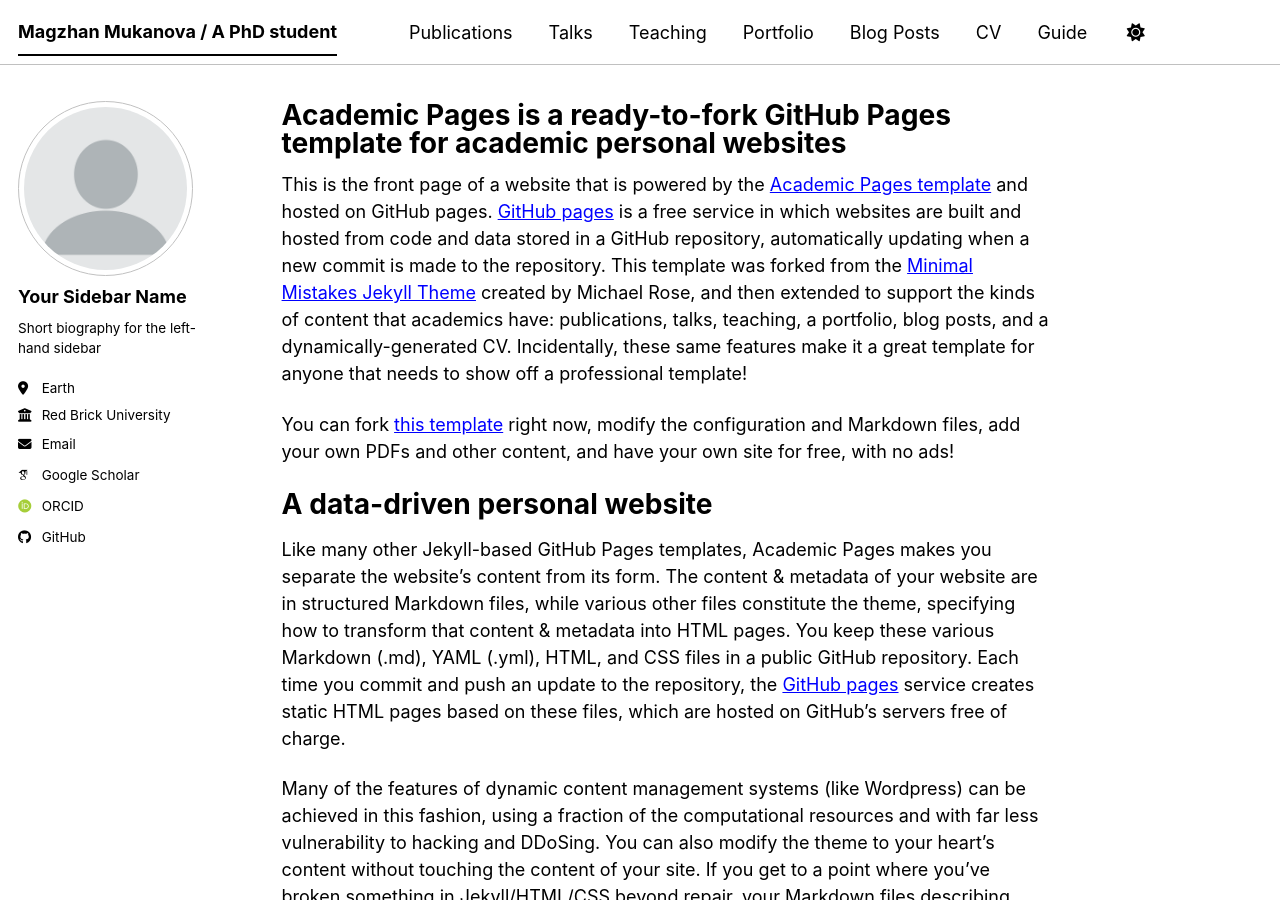
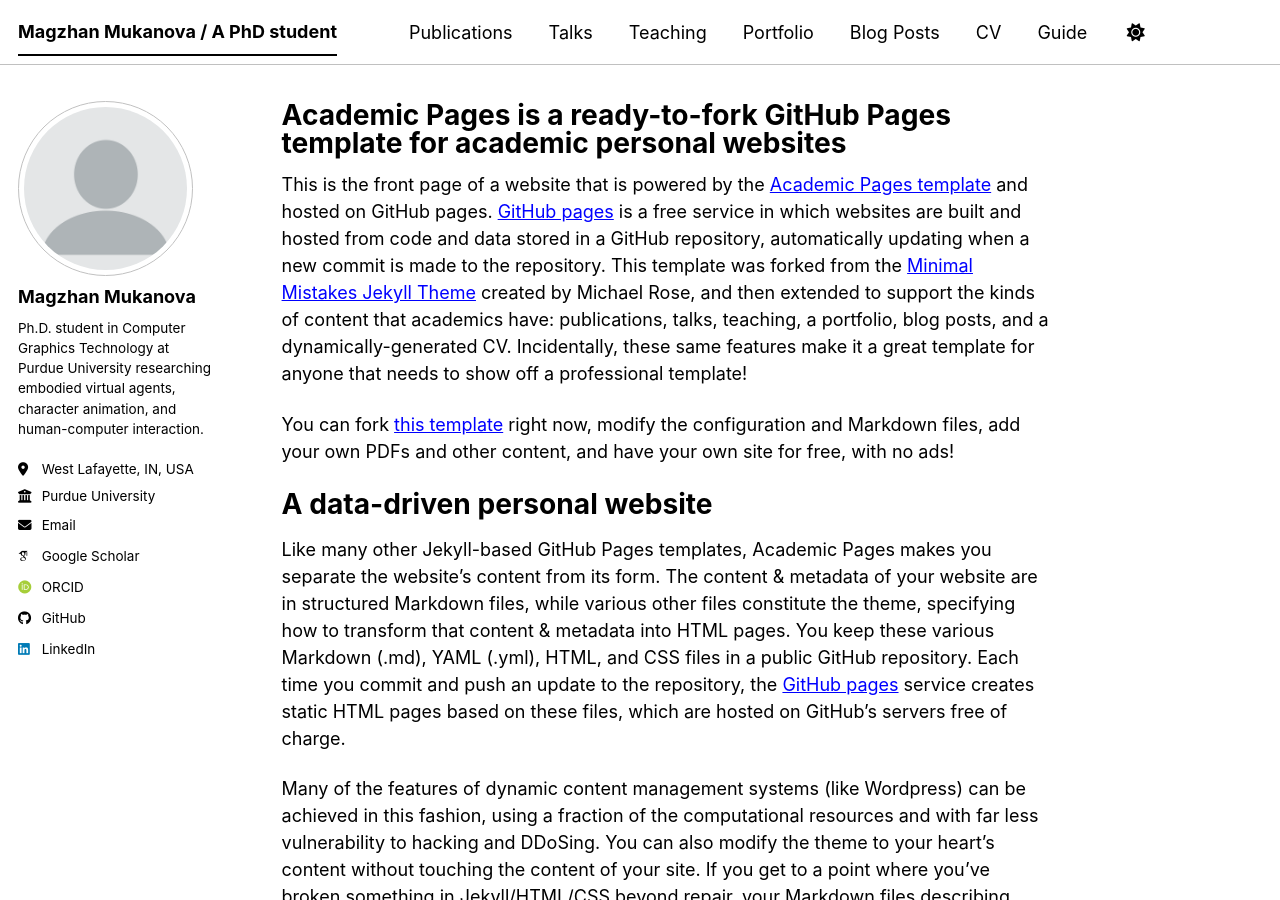
Before and after one commit to magimn00/magimn00.github.io, a Jekyll site: the page built from _pages/about.md, in a window 1280 px wide and 900 px high. Built offline with Jekyll 4.4.1, drawn with Linux system fonts in a browser that asks for light colours; some web fonts are replaced; a script bundle is joined from its source files by our own code; library files that are not in the unit come from our copies.

Commit message:
Update author profile information in _config.yml

```diff
--- a/_config.yml
+++ b/_config.yml
@@ -24,13 +24,13 @@
 author:
   # Biographic information
   avatar           : "profile.png"
-  name             : "Your Sidebar Name"
+  name             : "Magzhan Mukanova"
   pronouns         : # example: "she/her"
-  bio              : "Short biography for the left-hand sidebar"
-  location         : "Earth"
-  employer         : "Red Brick University"
+  bio              : "Ph.D. student in Computer Graphics Technology at Purdue University researching embodied virtual agents, character animation, and human-computer interaction."
+  location         : "West Lafayette, IN, USA"
+  employer         : "Purdue University"
   uri              : # URL
-  email            : "none@example.org"
+  email            : "mmukanov@purdue.edu"
 
   # Academic websites
   academia         : # URL
@@ -66,7 +66,7 @@
   keybase          : # Username
   instagram        : # Username
   lastfm           : # Username
-  linkedin         : # Username
+  linkedin         : "magzhan-mukanova-28283a11b"
   mastodon         : # URL
   medium           : # URL
   pinterest        : # Username
```
